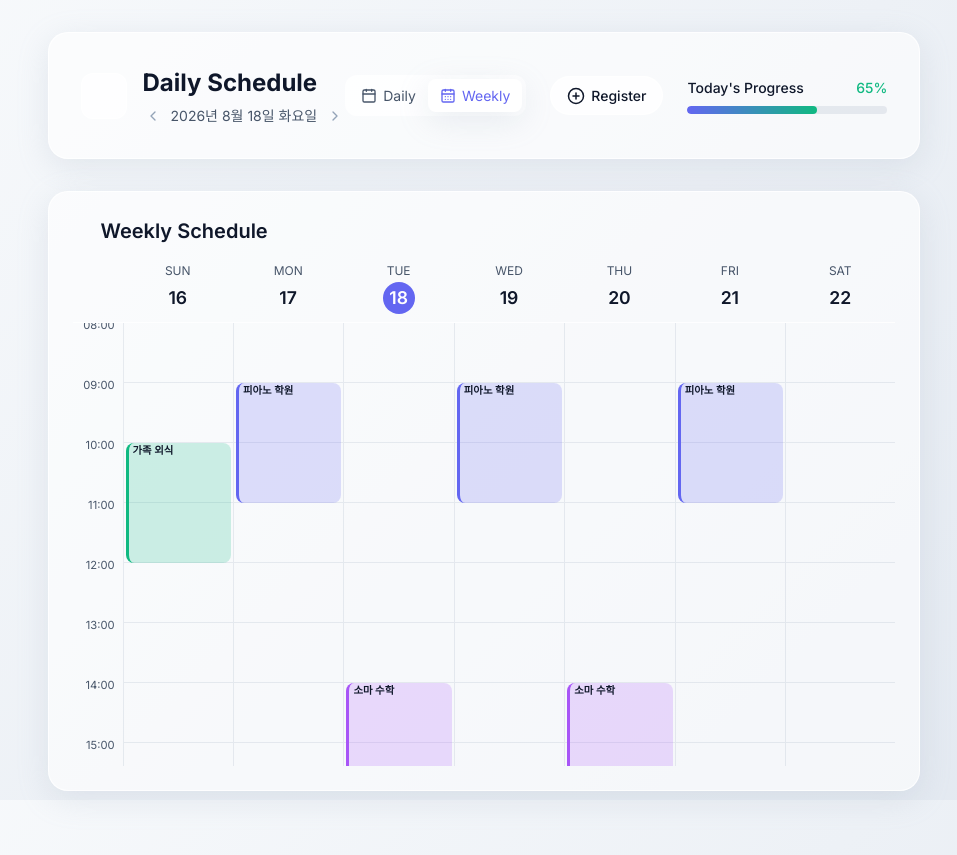
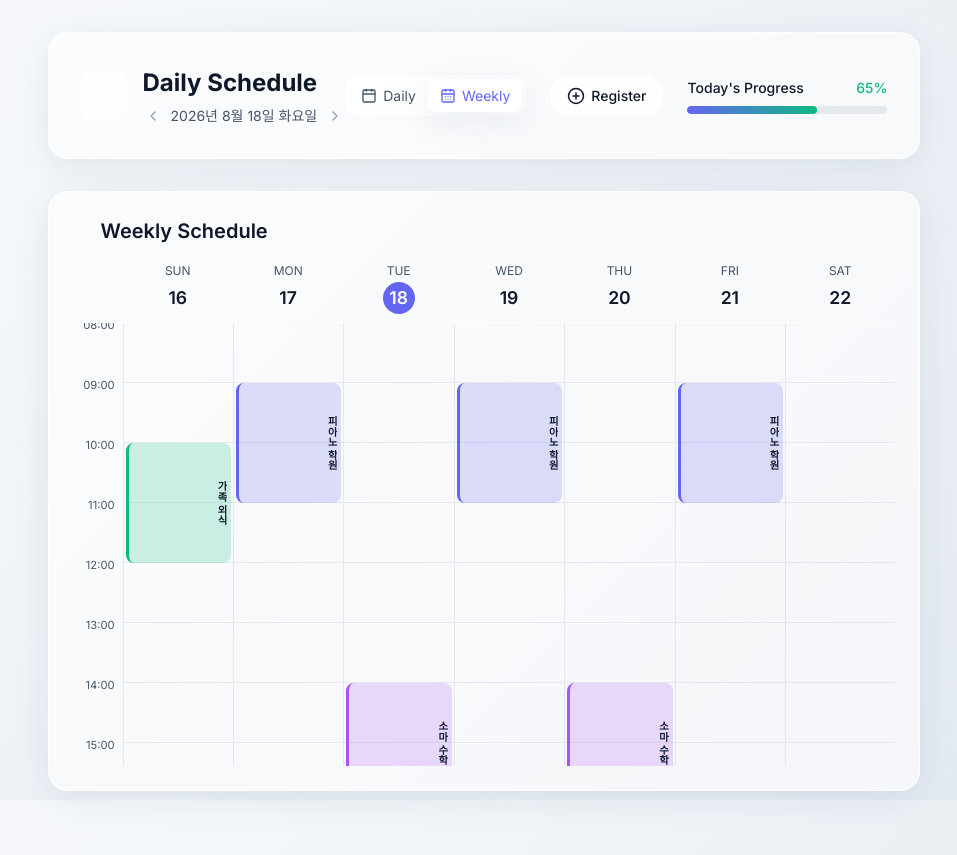
Before and after one commit to myheartjjh-cloud/planner, a React (Vite) app: page / in a window 1280 px wide. Shown: the whole page, without its empty margins (156-1113 px from the left). Built offline with nearby package versions, Linux system fonts and the light colour scheme; no server answers.

Commit message:
Add vertical text to weekly events

```diff
--- a/src/components/WeeklyTimeline.css
+++ b/src/components/WeeklyTimeline.css
@@ -139,13 +139,14 @@
 .weekly-event-title {
   font-weight: 600;
   font-size: 0.65rem;
-  line-height: 1.1;
-  white-space: normal;
-  word-break: keep-all;
+  line-height: 1.2;
+  color: var(--text-primary);
+  /* Vertical text configuration */
+  writing-mode: vertical-rl;
+  text-orientation: mixed;
+  width: 100%;
+  height: 100%;
   overflow: hidden;
-  text-overflow: ellipsis;
-  color: var(--text-primary);
-  display: -webkit-box;
-  -webkit-line-clamp: 2;
-  -webkit-box-orient: vertical;
+  text-align: center;
+  word-break: break-all;
 }
```
